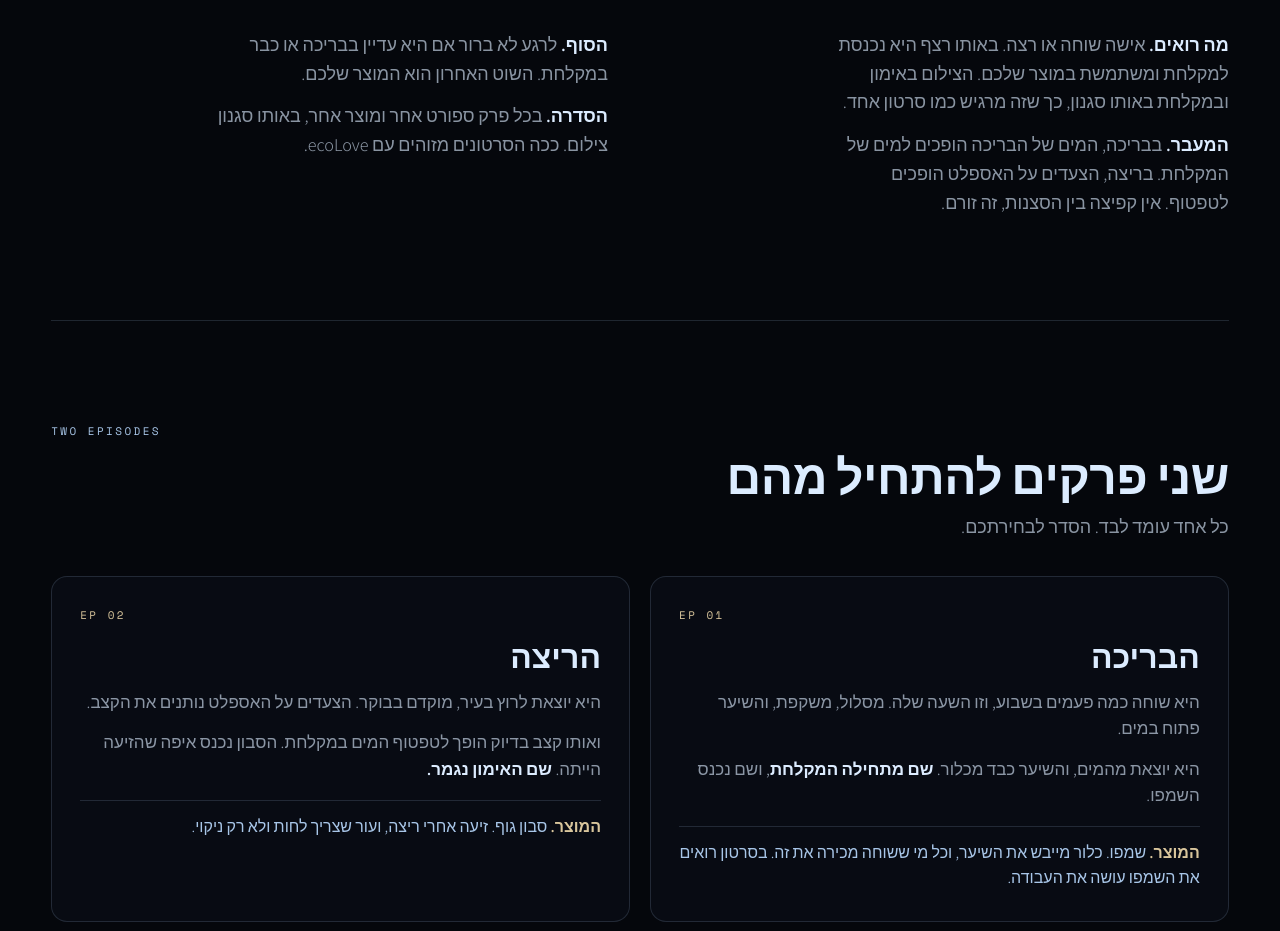
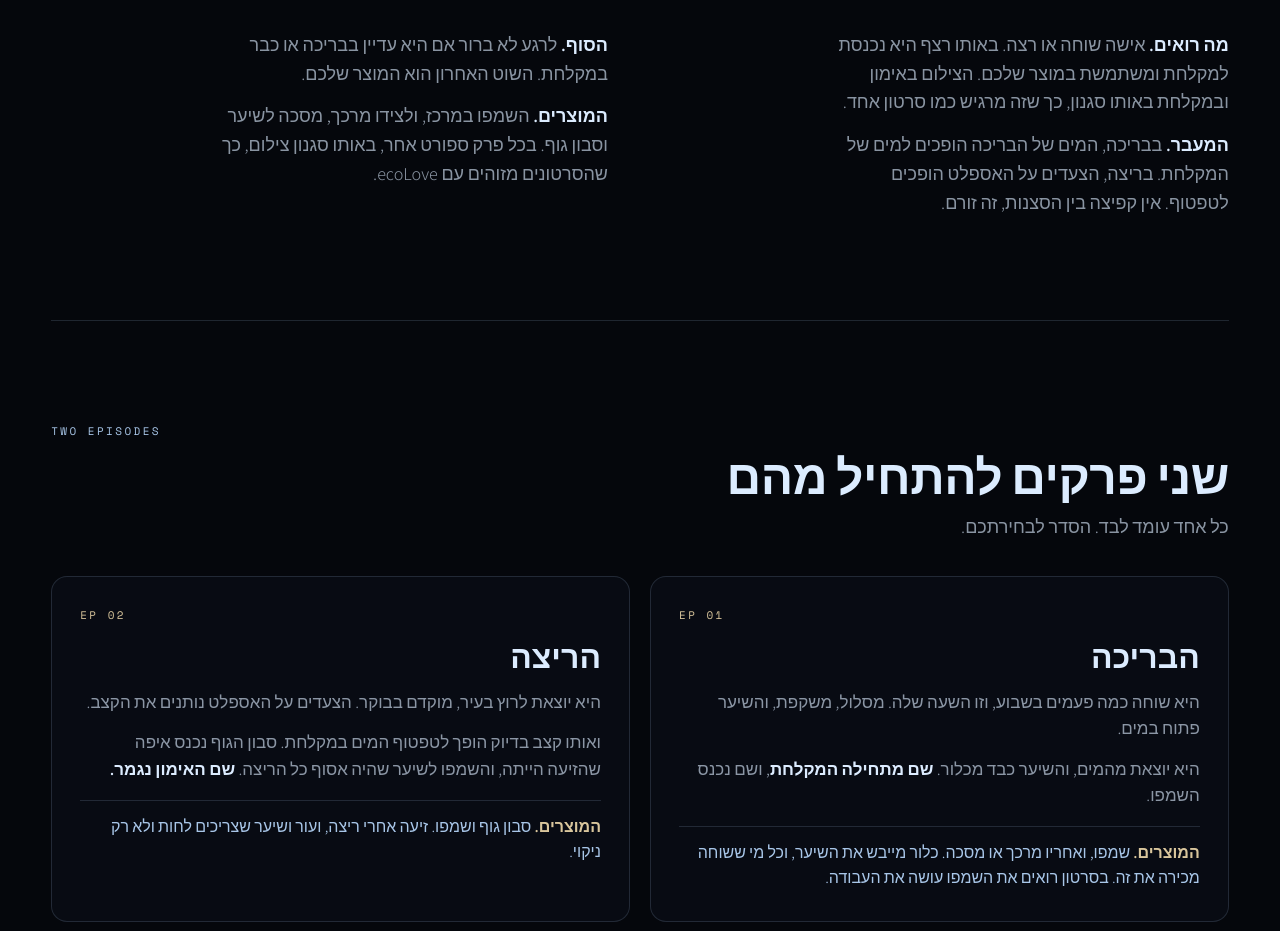
Before and after one commit to moonaaistudio-ops/moona-studio-site, a website: page ecolove/v1/index.html in a window 1280 px wide. Shown: the part 841-1772 px from the top of the page. Drawn offline with nearby package versions, Linux system fonts and the light colour scheme; no server answers.

Commit message:
ecolove/v1: shampoo at the centre, conditioner/mask and body soap alongside
Co-Authored-By: Claude Opus 5.5 <noreply@anthropic.com>

```diff
--- a/ecolove/v1/index.html
+++ b/ecolove/v1/index.html
@@ -231,7 +231,7 @@ section:first-of-type{border-top:0}
       </div>
       <div>
         <p><b>הסוף.</b> לרגע לא ברור אם היא עדיין בבריכה או כבר במקלחת. השוט האחרון הוא המוצר שלכם.</p>
-        <p style="margin-top:14px"><b>הסדרה.</b> בכל פרק ספורט אחר ומוצר אחר, באותו סגנון צילום. ככה הסרטונים מזוהים עם ecoLove.</p>
+        <p style="margin-top:14px"><b>המוצרים.</b> השמפו במרכז, ולצידו מרכך, מסכה לשיער וסבון גוף. בכל פרק ספורט אחר, באותו סגנון צילום, כך שהסרטונים מזוהים עם ecoLove.</p>
       </div>
     </div>
   </div>
@@ -246,14 +246,14 @@ section:first-of-type{border-top:0}
         <h3>הבריכה</h3>
         <p>היא שוחה כמה פעמים בשבוע, וזו השעה שלה. מסלול, משקפת, והשיער פתוח במים.</p>
         <p>היא יוצאת מהמים, והשיער כבד מכלור. <b>שם מתחילה המקלחת</b>, ושם נכנס השמפו.</p>
-        <p class="beat"><b>המוצר.</b> שמפו. כלור מייבש את השיער, וכל מי ששוחה מכירה את זה. בסרטון רואים את השמפו עושה את העבודה.</p>
+        <p class="beat"><b>המוצרים.</b> שמפו, ואחריו מרכך או מסכה. כלור מייבש את השיער, וכל מי ששוחה מכירה את זה. בסרטון רואים את השמפו עושה את העבודה.</p>
       </div>
       <div class="ep">
         <span class="n">EP 02</span>
         <h3>הריצה</h3>
         <p>היא יוצאת לרוץ בעיר, מוקדם בבוקר. הצעדים על האספלט נותנים את הקצב.</p>
-        <p>ואותו קצב בדיוק הופך לטפטוף המים במקלחת. הסבון נכנס איפה שהזיעה הייתה. <b>שם האימון נגמר.</b></p>
-        <p class="beat"><b>המוצר.</b> סבון גוף. זיעה אחרי ריצה, ועור שצריך לחות ולא רק ניקוי.</p>
+        <p>ואותו קצב בדיוק הופך לטפטוף המים במקלחת. סבון הגוף נכנס איפה שהזיעה הייתה, והשמפו לשיער שהיה אסוף כל הריצה. <b>שם האימון נגמר.</b></p>
+        <p class="beat"><b>המוצרים.</b> סבון גוף ושמפו. זיעה אחרי ריצה, ועור ושיער שצריכים לחות ולא רק ניקוי.</p>
       </div>
     </div>
     <div class="fmt" style="margin-top:30px"><span>אישה אחת לכל פרק</span><span>מוזיקה וסאונד</span><span>כתוביות</span></div>
```
